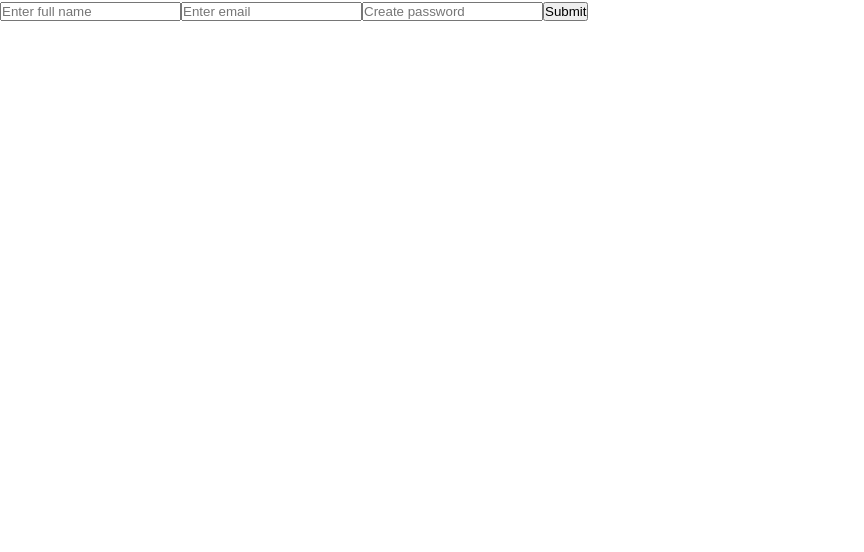
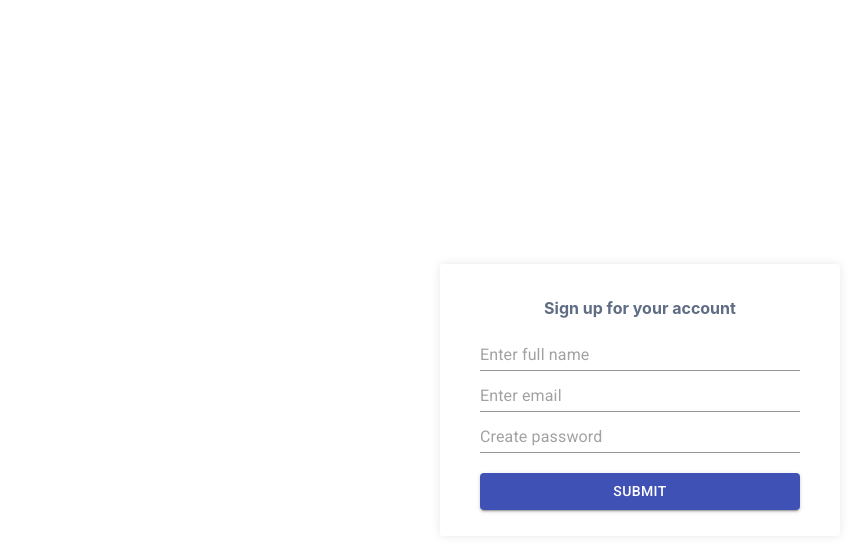
Before and after one commit to AlcidesA/ollert-client, a React (Create React App) app: page / in a window 1280 px wide. Shown: the top 552 px of the page, without its empty margins (0-864 px from the left). Built offline with nearby package versions, Linux system fonts and the light colour scheme.

Commit message:
sign up styles

```diff
--- a/package.json
+++ b/package.json
@@ -18,6 +18,7 @@
     "react-dom": "^16.13.1",
     "react-router-dom": "^5.2.0",
     "react-scripts": "3.4.3",
+    "styled-components": "^5.1.1",
     "typescript": "~3.7.2",
     "yup": "^0.29.3"
   },
@@ -41,5 +42,8 @@
       "last 1 firefox version",
       "last 1 safari version"
     ]
+  },
+  "devDependencies": {
+    "@types/styled-components": "^5.1.2"
   }
 }
--- a/src/Signup/index.tsx
+++ b/src/Signup/index.tsx
@@ -1,6 +1,8 @@
 import React from 'react';
 import { useFormik } from 'formik';
+import { Button, TextField, Box } from '@material-ui/core';
 import * as Yup from 'yup';
+import { Section, Title, Wrapper } from './styles';
 
 const SignupForm = () => {
   const formik = useFormik({
@@ -21,8 +23,14 @@ const SignupForm = () => {
 
 
   return (
+    <Section>
+      <Wrapper>
+        <Title>Sign up for your account</Title>
+
         <form onSubmit={formik.handleSubmit}>
-      <input
+          <TextField
+            fullWidth
+            margin="dense"
             name="name"
             type="name"
             placeholder="Enter full name"
@@ -30,7 +38,9 @@ const SignupForm = () => {
             value={formik.values.name}
           />
 
-      <input
+          <TextField
+            fullWidth
+            margin="dense"
             name="email"
             type="email"
             placeholder="Enter email"
@@ -38,7 +48,9 @@ const SignupForm = () => {
             value={formik.values.email}
           />
 
-      <input
+          <TextField
+            fullWidth
+            margin="dense"
             name="password"
             type="password"
             placeholder="Create password"
@@ -46,8 +58,12 @@ const SignupForm = () => {
             value={formik.values.password}
           />
 
-      <button type="submit">Submit</button>
+          <Box mt={2}>
+            <Button fullWidth type="submit" color="primary" variant="contained">Submit</Button>
+          </Box>
         </form>
+      </Wrapper>
+    </Section>
   );
 };
 
--- /dev/null
+++ b/src/Signup/styles.ts
@@ -0,0 +1,27 @@
+import styled from 'styled-components';
+
+export const Section = styled.section`
+    display: flex;
+    align-items: center;
+    justify-content: center;
+    min-height: 100vh;
+`
+
+export const Wrapper = styled.div`
+    max-width: 25rem;
+    border-radius: 0.2rem;
+    padding: 1.625rem 2.5rem;
+
+    @media (min-width: 768px){
+        background-color: #FFF;
+        box-shadow: rgba(0, 0, 0, 0.1) 0 0 10px;
+    }
+`
+
+export const Title = styled.h1`
+    display: block;
+    margin: 0.5rem 0 1rem;
+    font-size: 1rem;
+    text-align: center;
+    color: #5E6C84;
+`
```
Also changed, not shown: 1 other file (tests, documents, lock files or other folders). Lines whose indentation alone changed are shown as unchanged.
